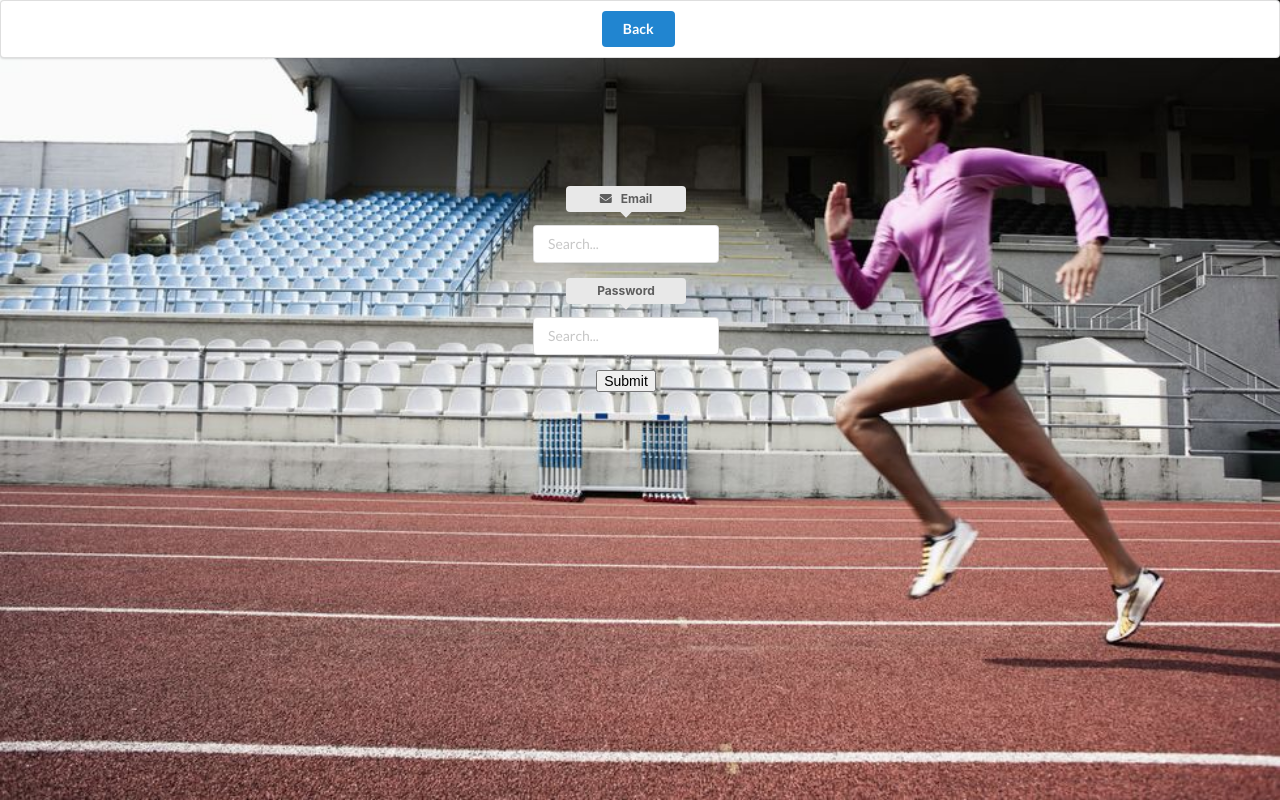
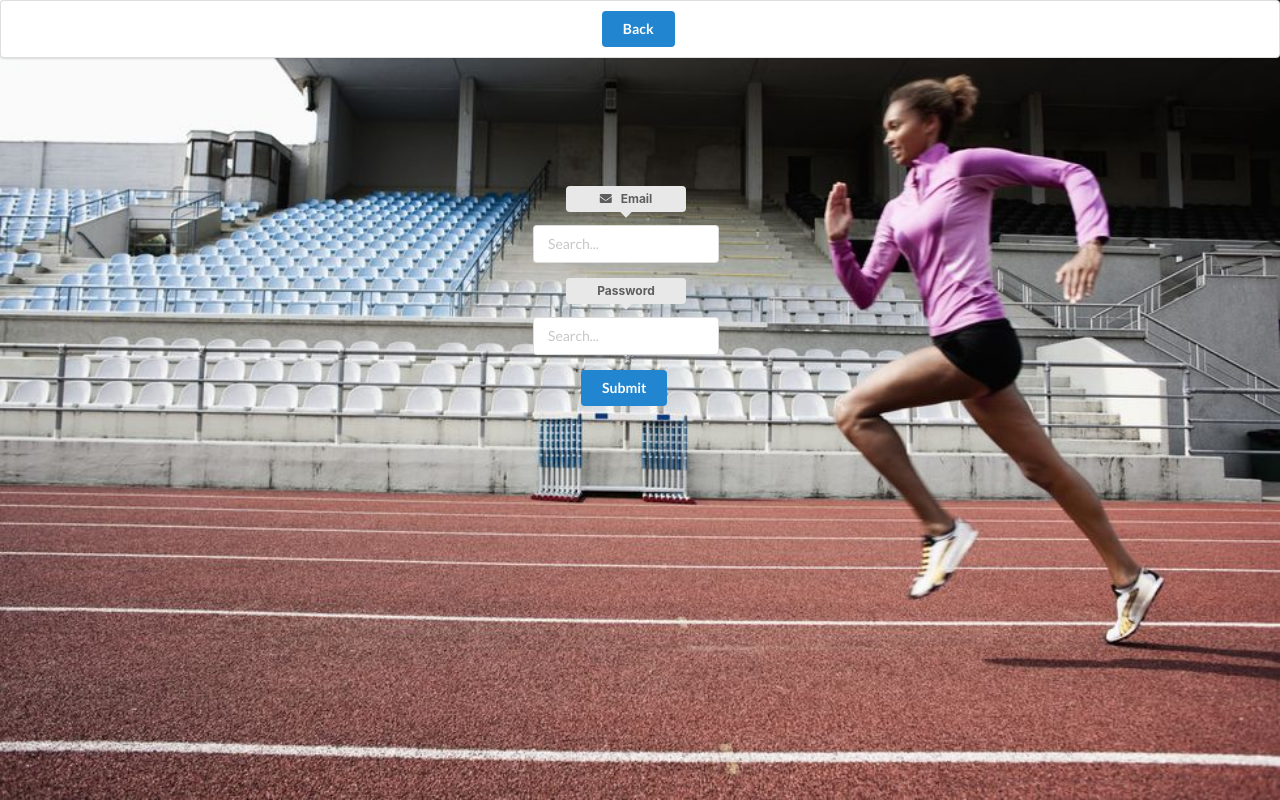
Before and after one commit to robin-lillqvist/cooper_client, a React (Create React App) app: page / in a window 1280 px wide. Both pictures are taken after a click on the button "Login". Built offline with nearby package versions, Linux system fonts and the light colour scheme.

Commit message:
added some missing button styles

```diff
--- a/src/components/LoginForm.jsx
+++ b/src/components/LoginForm.jsx
@@ -14,7 +14,7 @@ const LoginForm = ({ submitFormHandler }) => {
         </div>
         <div className="ui four column centered row">
             <div className="centered column">
-            <button id="submit">Submit</button>
+            <button className="ui primary button" id="submit">Submit</button>
             </div>
         </div>
 
--- a/src/components/RegisterForm.jsx
+++ b/src/components/RegisterForm.jsx
@@ -18,7 +18,7 @@ const RegisterForm = ({ submitFormHandler }) => {
         </div>
         <div className="ui four column centered row">
           <div className="centered column">
-          <button id="submit">Submit</button>
+          <button className="ui primary button" id="submit">Submit</button>
           </div>
         </div>
       </div>
```
